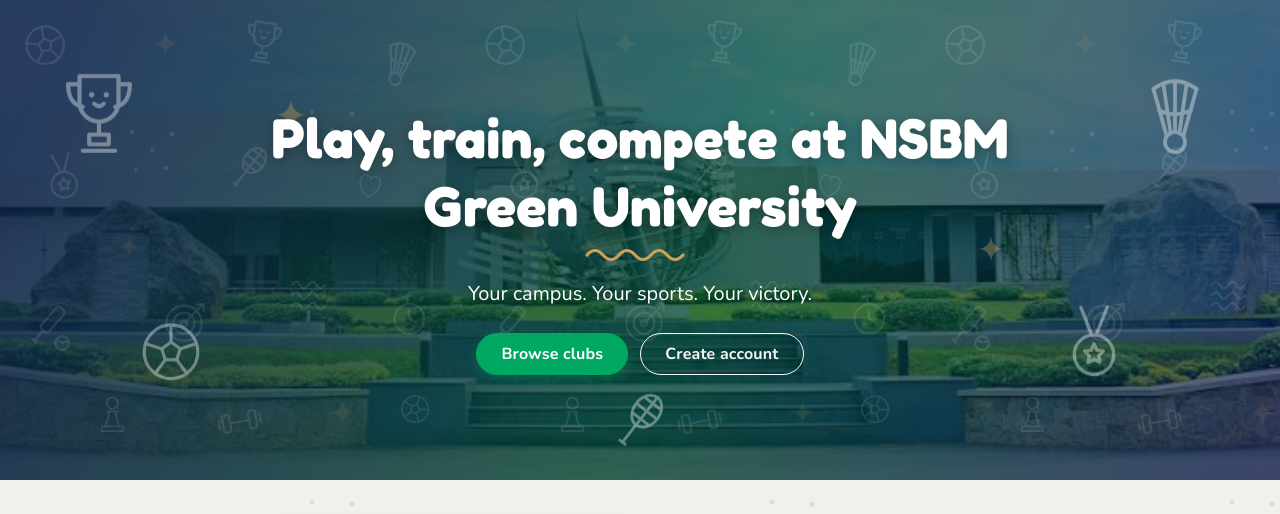
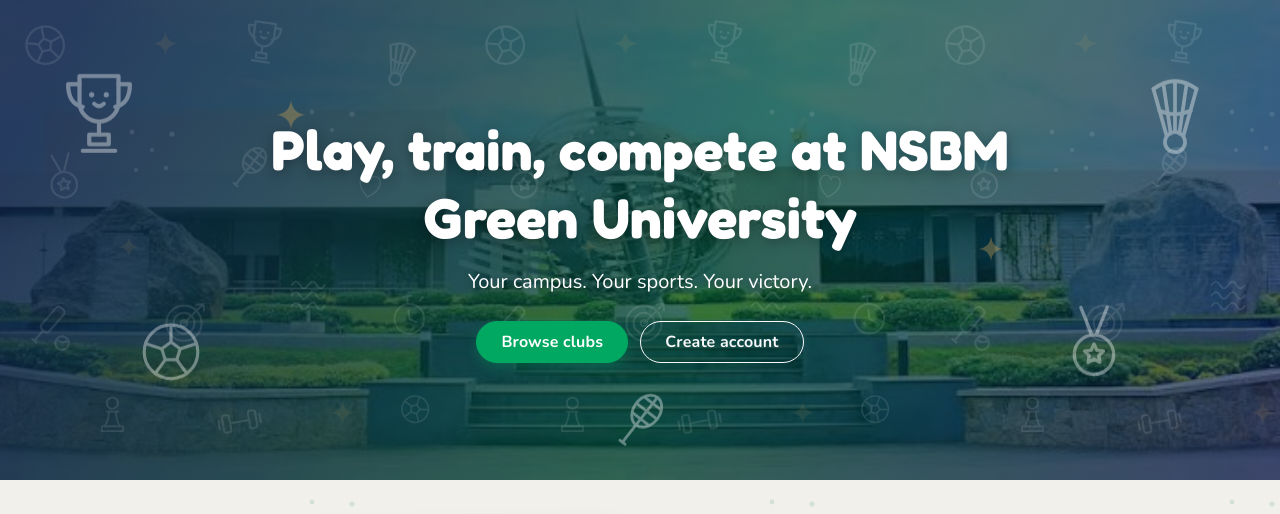
Before and after one commit to pasangee-ilesinghe/NSBM--SportsHub, a PHP site: page / in a window 1280 px wide. Shown: the part 70-584 px from the top of the page. Run offline with PHP 8.4, Linux system fonts and the light colour scheme; data comes from the database, SQL or seed files in the repository.

Commit message:
Update style.css
Update the banner page

```diff
--- a/style.css
+++ b/style.css
@@ -623,3 +623,7 @@ img, video, svg { max-width: 100%; }
 .table td.text-center > a.btn,
 .table td.text-center > form.d-inline { margin: 0 .175rem .45rem !important; }
 .table td > form.d-inline > .btn { margin: 0 !important; }
+
+.hero-section h1::after,
+.page-banner h1::after,
+.page-banner h2::after { content: none; }
```
